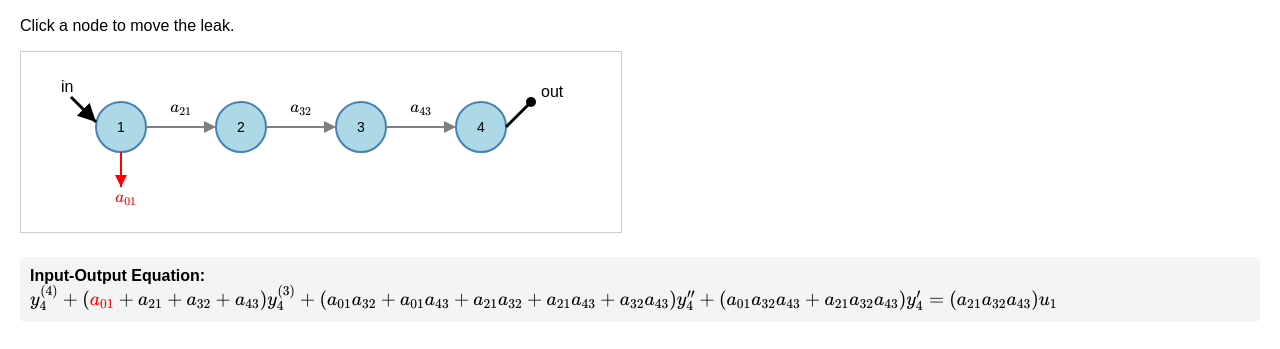
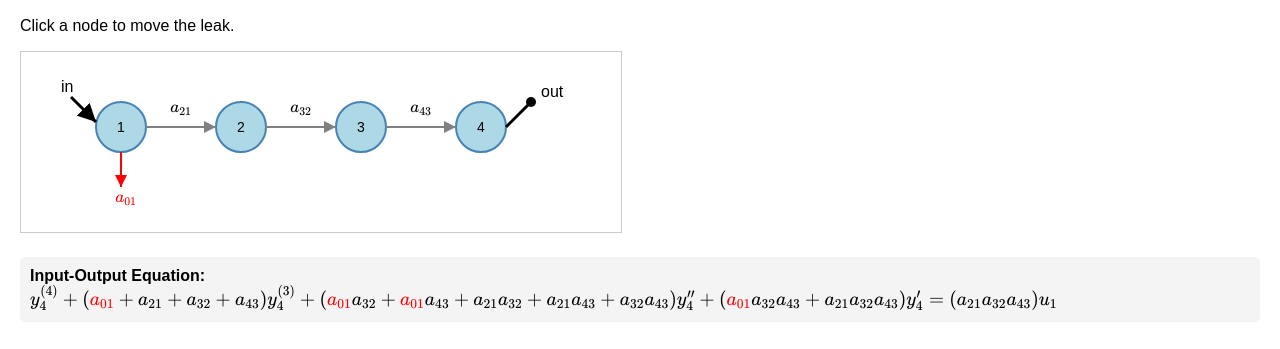
Before and after one commit to cbortner/skeletal-path-model, a plain HTML site: page index.html in a window 1280 px wide. Shown: the part 51-400 px from the top of the page. Drawn offline with nearby package versions, Linux system fonts and the light colour scheme.

Commit message:
Update index.html

```diff
--- a/index.html
+++ b/index.html
@@ -60,7 +60,7 @@
     let leakNode = 0; // Initial leak location
 
     const eqLookup = {
-      0: "y^{(4)}_4 + (\\textcolor{red}{a_{01}}+a_{21}+a_{32}+a_{43}) y^{(3)}_4 + (a_{01}a_{32}+a_{01}a_{43}+a_{21}a_{32}+a_{21}a_{43}+a_{32}a_{43}) y''_4 + (a_{01}a_{32}a_{43}+a_{21}a_{32}a_{43}) y'_4 = (a_{21}a_{32}a_{43})u_1",
+      0: "y^{(4)}_4 + (\\textcolor{red}{a_{01}}+a_{21}+a_{32}+a_{43}) y^{(3)}_4 + (\\textcolor{red}{a_{01}}a_{32}+\\textcolor{red}{a_{01}}a_{43}+a_{21}a_{32}+a_{21}a_{43}+a_{32}a_{43}) y''_4 + (\\textcolor{red}{a_{01}}a_{32}a_{43}+a_{21}a_{32}a_{43}) y'_4 = (a_{21}a_{32}a_{43})u_1",
       1: "y^{(4)}_4 + (a_{02}+a_{21}+a_{32}+a_{43}) y^{(3)}_4 + (a_{02}a_{21}+a_{02}a_{43}+a_{21}a_{32}+a_{21}a_{43}+a_{32}a_{43}) y''_4 + (a_{02}a_{21}a_{43}+a_{21}a_{32}a_{43}) y'_4 = (a_{21}a_{32}a_{43})u_1",
       2: "y^{(4)}_4 + (a_{03}+a_{21}+a_{32}+a_{43}) y^{(3)}_4 + (a_{03}a_{21}+a_{03}a_{32}+a_{21}a_{32}+a_{21}a_{43}+a_{32}a_{43}) y''_4 + (a_{03}a_{21}a_{32}+a_{21}a_{32}a_{43}) y'_4 = (a_{21}a_{32}a_{43})u_1",
       3: "y^{(4)}_4 + (a_{04}+a_{21}+a_{32}+a_{43}) y^{(3)}_4 + (a_{04}a_{21}+a_{04}a_{32}+a_{04}a_{43}+a_{21}a_{32}+a_{21}a_{43}+a_{32}a_{43}) y''_4 + (a_{21}a_{32}a_{43}) y'_4 = (a_{21}a_{32}a_{43})u_1",
```
